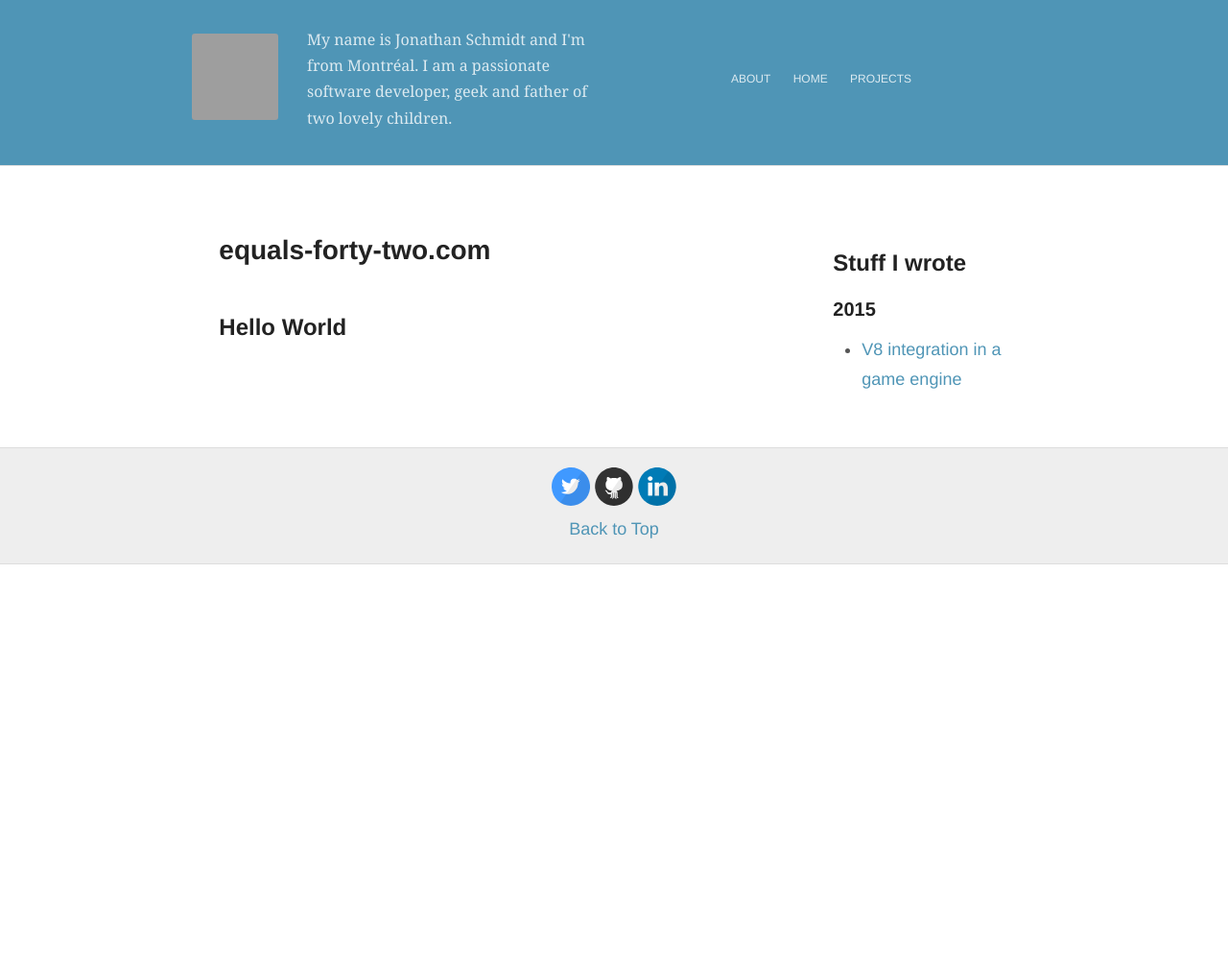
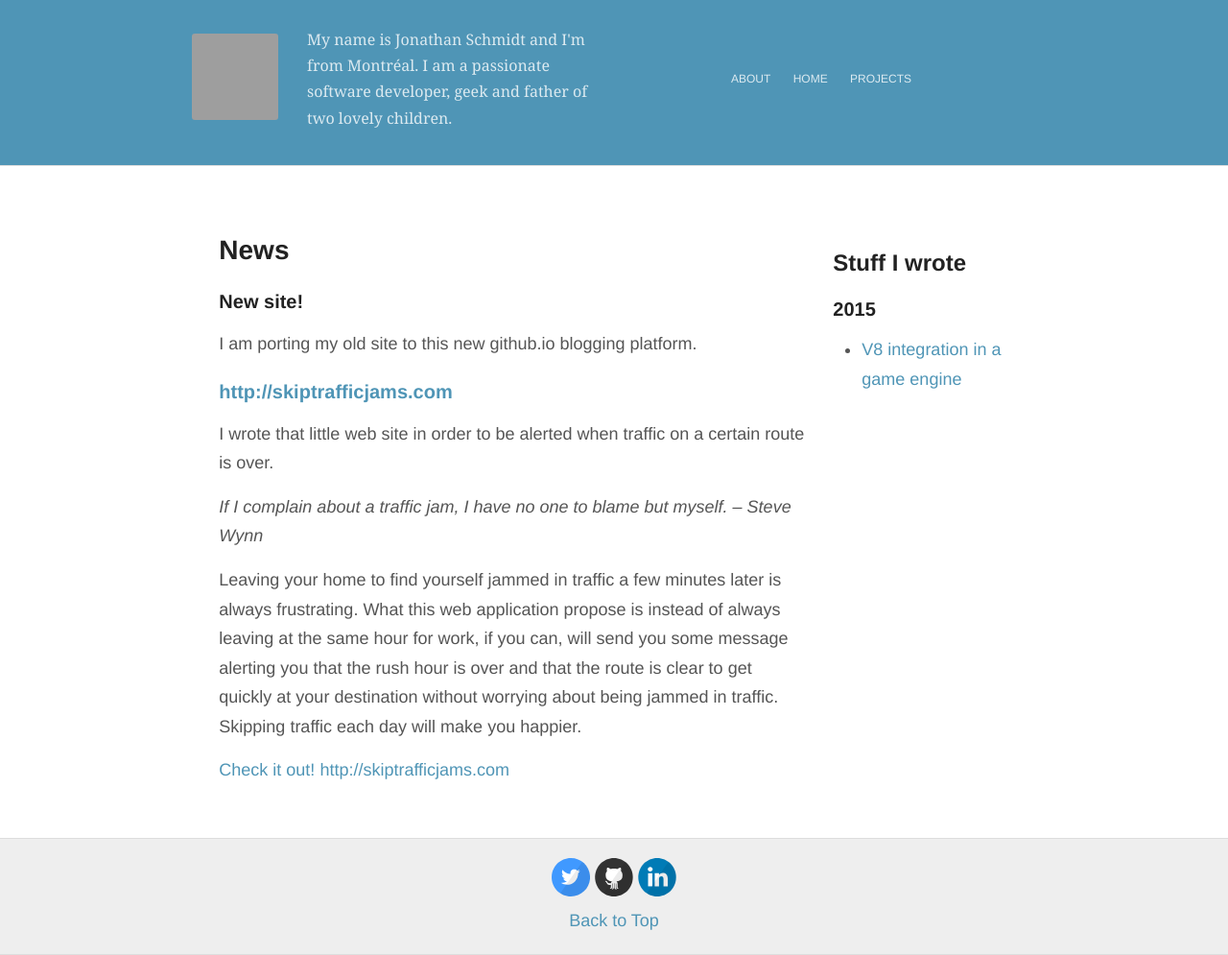
Before and after one commit to jschmidt42/jschmidt42.github.io, a Jekyll site: the page built from index.md, in a window 1280 px wide. Shown: the whole page at 96% size. Built offline with Jekyll 4.4.1, drawn with Linux system fonts in a browser that asks for light colours; our own code applies the rules of GitHub Pages for plain Markdown files; before the commit the page ends 900 px from its top, so only the background shows below that; grey boxes are pictures that could not be loaded.

Commit message:
Add news section

```diff
--- a/index.md
+++ b/index.md
@@ -1,3 +1,19 @@
-# equals-forty-two.com
+# News
 
-## Hello World
+### New site!
+
+I am porting my old site to this new github.io blogging platform.
+
+### <http://skiptrafficjams.com>
+
+I wrote that little web site in order to be alerted when traffic on a certain route is over.
+
+_If I complain about a traffic jam, I have no one to blame but myself. -- Steve Wynn_
+
+Leaving your home to find yourself jammed in traffic a few minutes later is always frustrating.
+What this web application propose is instead of always leaving at the same hour for work, if you
+can, will send you some message alerting you that the rush hour is over and that the route is
+clear to get quickly at your destination without worrying about being jammed in traffic.
+Skipping traffic each day will make you happier.
+
+[Check it out!](http://skiptrafficjams.com) <http://skiptrafficjams.com>
```
